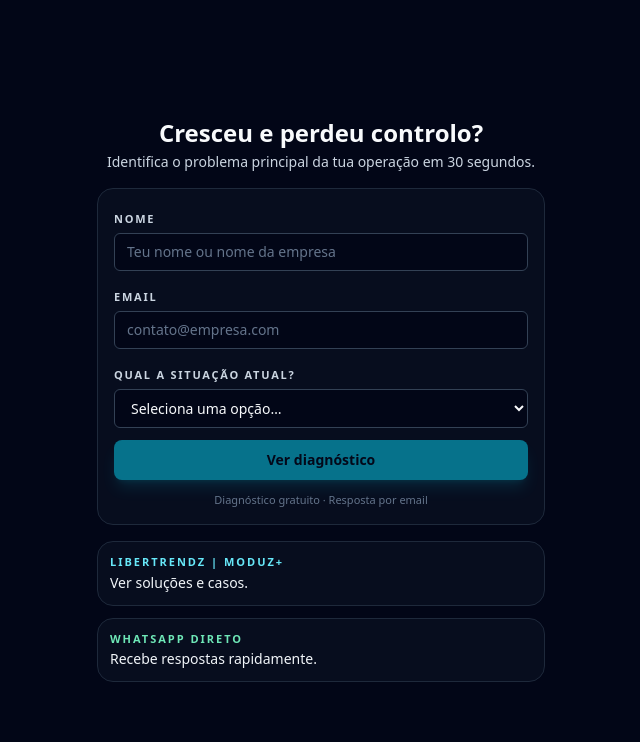
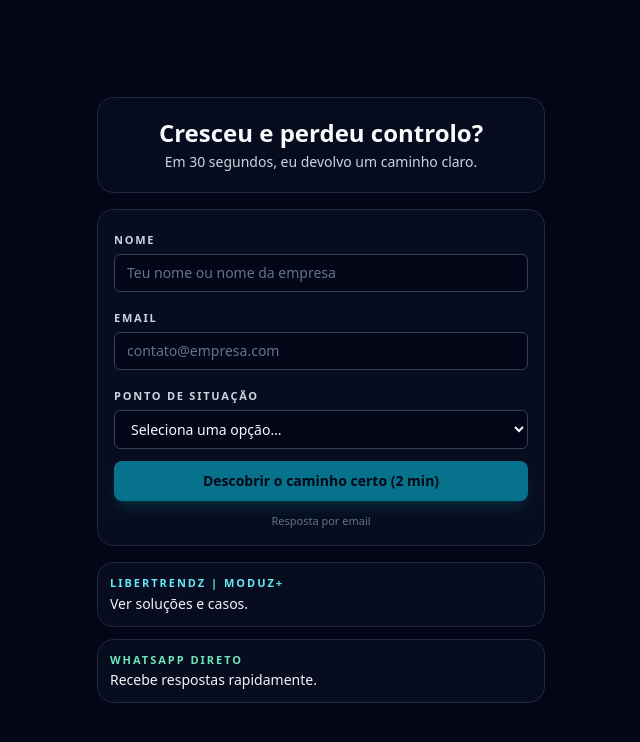
Before and after one commit to libertrendz/libertrendz-site, a Next.js app: page /bio in a window 1280 px wide. Shown: the top 742 px of the page, without its empty margins (319-959 px from the left). Built offline with nearby package versions, Linux system fonts and the light colour scheme.

Commit message:
Update page.tsx

```diff
--- a/app/bio/page.tsx
+++ b/app/bio/page.tsx
@@ -60,14 +60,17 @@ export default function BioPage() {
   return (
     <main className="min-h-screen bg-slate-950 text-slate-50 flex items-center justify-center px-4 py-8">
       <section className="w-full max-w-md space-y-4">
-        {/* HEADLINE */}
-        <div className="space-y-1 text-center">
-          <h1 className="text-2xl font-bold leading-tight">
-            Cresceu e perdeu controlo?
-          </h1>
-          <p className="text-sm text-slate-300">
-            Identifica o problema principal da tua operação em 30 segundos.
-          </p>
+        {/* HEADLINE (com leve glow igual ao site) */}
+        <div className="relative text-center rounded-2xl border border-slate-800 bg-slate-900/35 px-4 py-5 overflow-hidden">
+          <div className="pointer-events-none absolute inset-0 bg-gradient-to-r from-cyan-700/12 via-cyan-600/8 to-transparent" />
+          <div className="relative z-10 space-y-1">
+            <h1 className="text-2xl font-bold leading-tight">
+              Cresceu e perdeu controlo?
+            </h1>
+            <p className="text-sm text-slate-300">
+              Em 30 segundos, eu devolvo um caminho claro.
+            </p>
+          </div>
         </div>
 
         {/* FORM */}
@@ -110,7 +113,7 @@ export default function BioPage() {
 
           <div className="space-y-1">
             <label className="text-[11px] font-semibold uppercase tracking-[0.16em] text-slate-300">
-              Qual a situação atual?
+              Ponto de situação
             </label>
             <select
               value={situacao}
@@ -134,17 +137,17 @@ export default function BioPage() {
             disabled={!canSubmit}
             className="inline-flex w-full items-center justify-center rounded-lg bg-cyan-500 px-5 py-2.5 text-sm font-semibold text-slate-950 shadow-lg shadow-cyan-500/25 transition hover:bg-cyan-400 disabled:opacity-60"
           >
-            Ver diagnóstico
+            Descobrir o caminho certo (2 min)
           </button>
 
           <p className="text-center text-[11px] text-slate-500">
-            Diagnóstico gratuito · Resposta por email
+            Resposta por email
           </p>
         </form>
 
-        {/* LINKS — MESMA LINGUAGEM VISUAL (sem colcha de retalhos) */}
+        {/* LINKS — MESMA LINGUAGEM VISUAL */}
         <div className="grid gap-3">
-          {/* SITE (ciano suave, consistente) */}
+          {/* SITE */}
           <a
             href="/"
             className="block rounded-2xl border border-slate-800 bg-slate-900/40 p-3 transition hover:border-slate-700 hover:bg-slate-900/55"
@@ -157,7 +160,7 @@ export default function BioPage() {
             </p>
           </a>
 
-          {/* WHATSAPP (verde presente, mas no MESMO SISTEMA: fundo escuro + destaque no título) */}
+          {/* WHATSAPP (2 linhas) */}
           <a
             href={WHATSAPP_URL}
             target="_blank"
```
